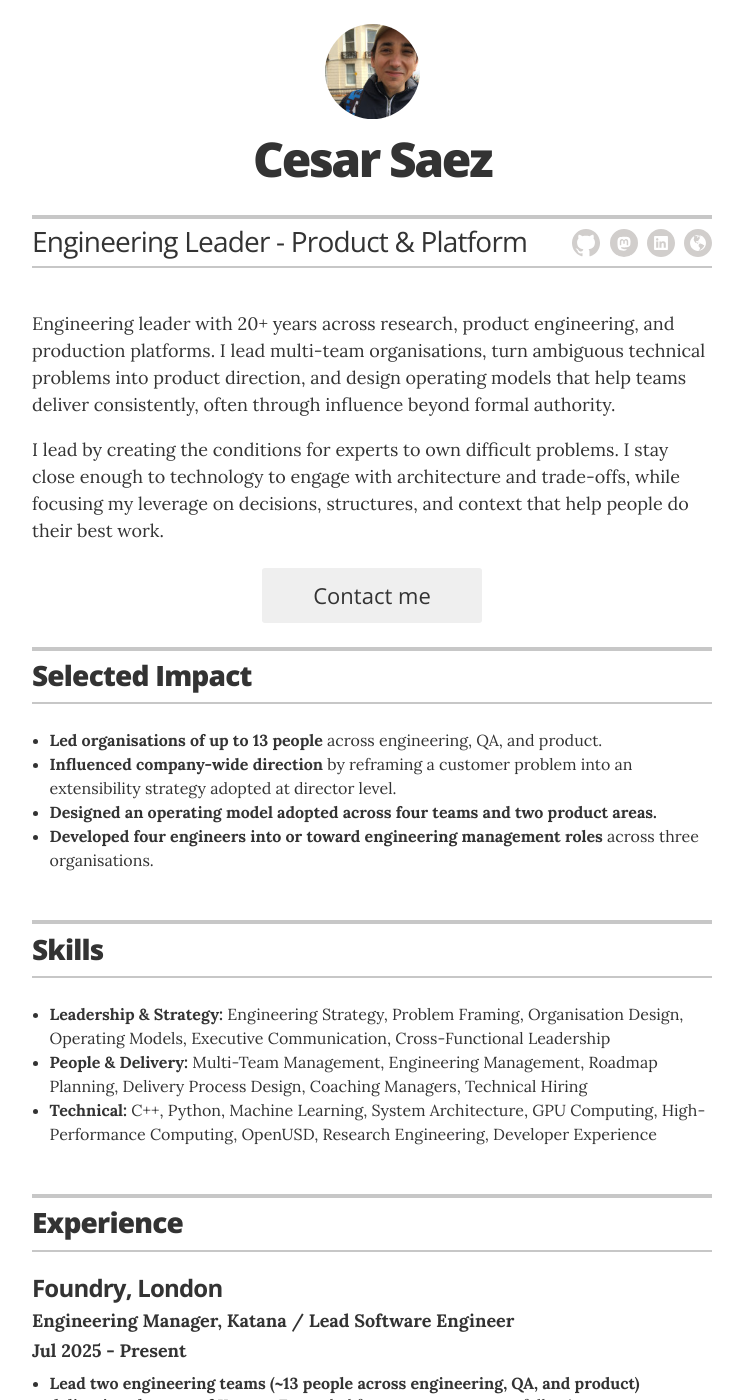
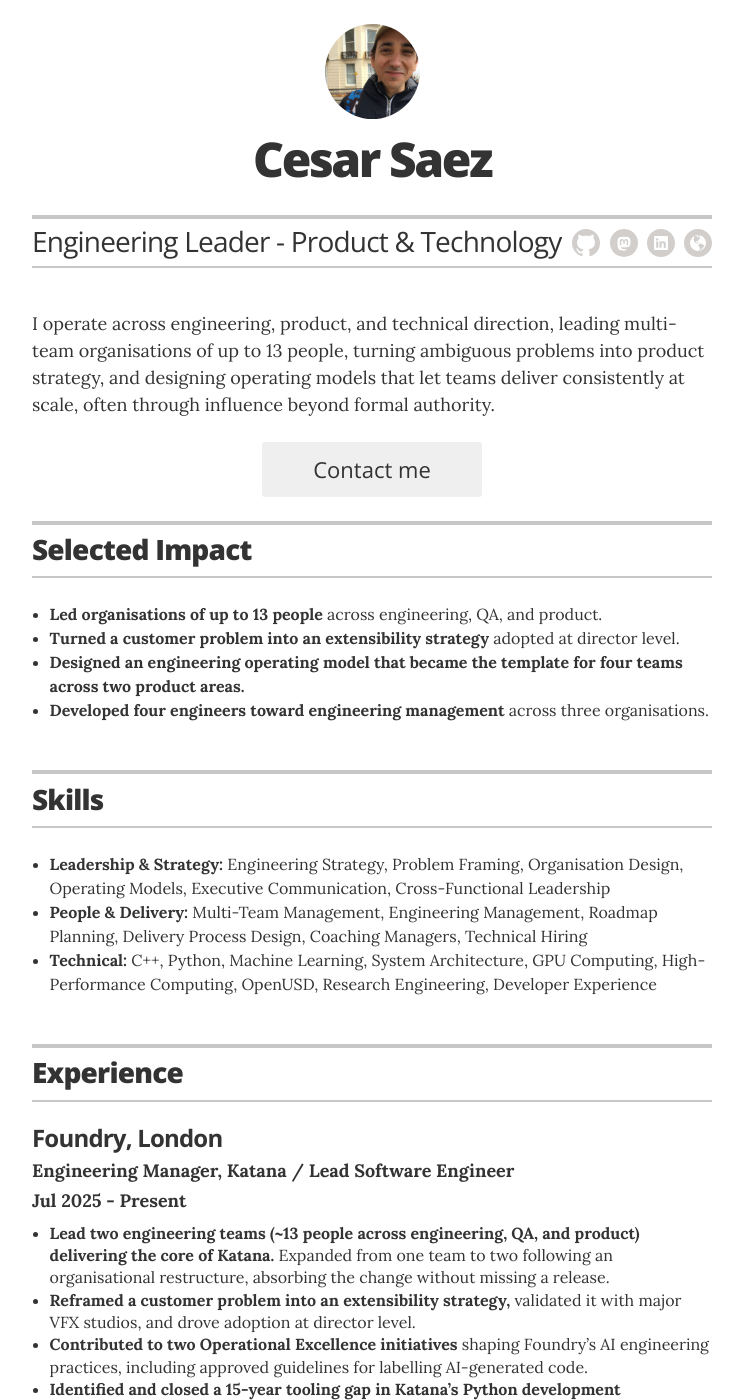
Before and after one commit to csaez/csaez.github.io, a Jekyll site: the page built from index.html, in a window 1280 px wide and 1400 px high. Shown: the whole window, without its empty margins (268-1011 px from the left). Built offline with Jekyll 4.4.1, drawn with Linux system fonts in a browser that asks for light colours; some of the changed text lies outside the part shown.

Commit message:
Sharpen resume positioning around org scope and outcomes
- Lead with scope (teams/product/technical direction) instead of
  identity label; move headline to Product & Technology
- Trim intro to a single evidence-forward paragraph
- Tighten impact bullets toward concrete outcomes rather than activity
- Sharpen Katana and operating-model experience bullets to land on
  consequence, not just description
- Remove em-dash/en-dash separators

```diff
--- a/_config.yml
+++ b/_config.yml
@@ -1,6 +1,6 @@
 # Site settings
 title: "Cesar Saez"
-description: "Engineering Leader - Product & Platform"
+description: "Engineering Leader - Product & Technology"
 
 # Build settings
 markdown: kramdown
@@ -11,7 +11,7 @@
 # Resume settings
 resume_avatar:                  "true"
 resume_name:                    "Cesar Saez"
-resume_title:                   "Engineering Leader - Product & Platform"
+resume_title:                   "Engineering Leader - Product & Technology"
 
 resume_contact_email:           "hi@cesarsaez.com"
 
--- a/_data/experience.yml
+++ b/_data/experience.yml
@@ -5,9 +5,8 @@
   summary: |
     - **Lead two engineering teams (~13 people across engineering, QA, and
       product) delivering the core of Katana.** Expanded from one team to two
-      following an organisational restructure, while leading the teams through
-      the major Katana 8.5/9.0 release across two VFX reference platforms and
-      maintaining a steady patch-release cadence.
+      following an organisational restructure, absorbing the change without
+      missing a release.
     - **Reframed a customer problem into an extensibility strategy,** validated
       it with major VFX studios, and drove adoption at director level.
     - **Contributed to two Operational Excellence initiatives** shaping Foundry's
@@ -37,11 +36,9 @@
       presented the organisation's work to the executive team at quarterly
       reviews;** designed the technical hiring framework for research engineering,
       later adopted by other groups across the organisation.
-    - **Grew a single research team into a two-team organisation I managed
-      directly (~9 people),** creating the operating model that a four-team
-      organisation later scaled on. As demand grew, hired into the team, split
-      the work into two focused groups, and established the structure and ways
-      of working adopted by subsequent teams.
+    - **Split a single research team into a two-team organisation (~9 people)
+      as demand grew,** designing the operating model that the wider
+      organisation later adopted across four teams.
     - **Led researchers shipping production ML capabilities for Nuke,**
       including major expansions to CopyCat and Inference, and laid the research
       foundations for features that shipped in subsequent releases.
--- a/_data/impact.yml
+++ b/_data/impact.yml
@@ -1,9 +1,10 @@
 - item: "**Led organisations of up to 13 people** across engineering, QA, and product."
 
-- item: "**Influenced company-wide direction** by reframing a customer problem into
-  an extensibility strategy adopted at director level."
+- item: "**Turned a customer problem into an extensibility strategy** adopted at
+  director level."
 
-- item: "**Designed an operating model adopted across four teams and two product areas.**"
+- item: "**Designed an engineering operating model that became the template for
+  four teams across two product areas.**"
 
-- item: "**Developed four engineers into or toward engineering management roles**
-  across three organisations."
+- item: "**Developed four engineers toward engineering management** across
+  three organisations."
--- a/_data/intro.yml
+++ b/_data/intro.yml
@@ -1,11 +1,5 @@
 content: |
-  Engineering leader with 20+ years across research, product engineering, and
-  production platforms. I lead multi-team organisations, turn ambiguous
-  technical problems into product direction, and design operating models that
-  help teams deliver consistently, often through influence beyond formal
-  authority.
-
-  I lead by creating the conditions for experts to own difficult problems. I
-  stay close enough to technology to engage with architecture and trade-offs,
-  while focusing my leverage on decisions, structures, and context that help
-  people do their best work.
+  I operate across engineering, product, and technical direction, leading
+  multi-team organisations of up to 13 people, turning ambiguous problems into
+  product strategy, and designing operating models that let teams deliver
+  consistently at scale, often through influence beyond formal authority.
```
